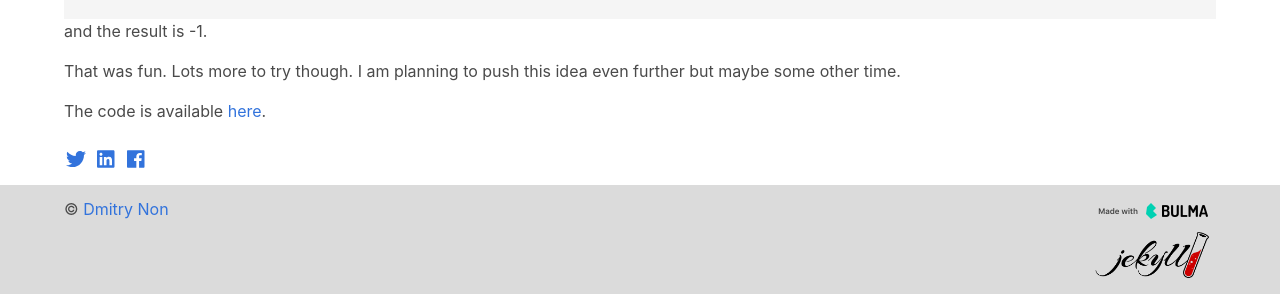
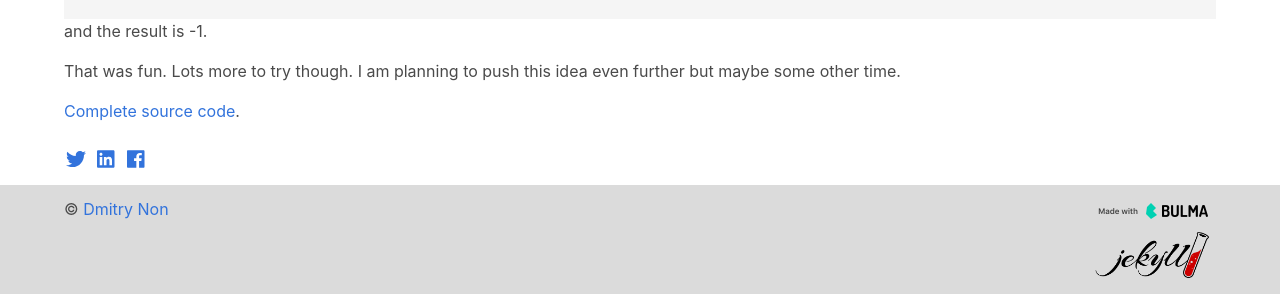
Before and after one commit to Nondv/weird-programming.dev, a Jekyll site: the page built from _posts/2020-04-06-implementing-integer-expressions-with-only-data-types-and-pattern-matching.md, in a window 1280 px wide and 900 px high, scrolled down 6129 px. Shown: the part 548-842 px from the top of the window. Built offline with Jekyll 4.4.1, drawn with Linux system fonts in a browser that asks for light colours; nearby versions of some CDN libraries.

Commit message:
[seo] change link to pass lighthouse

```diff
--- a/_posts/2020-04-06-implementing-integer-expressions-with-only-data-types-and-pattern-matching.md
+++ b/_posts/2020-04-06-implementing-integer-expressions-with-only-data-types-and-pattern-matching.md
@@ -371,4 +371,4 @@ and the result is -1.
 That was fun. Lots more to try though. I am planning to push this idea even
 further but maybe some other time.
 
-The code is available [here](https://github.com/Nondv/experiments/blob/master/integer_expressions_in_haskell/code.hs).
+[Complete source code](https://github.com/Nondv/experiments/blob/master/integer_expressions_in_haskell/code.hs).
```
